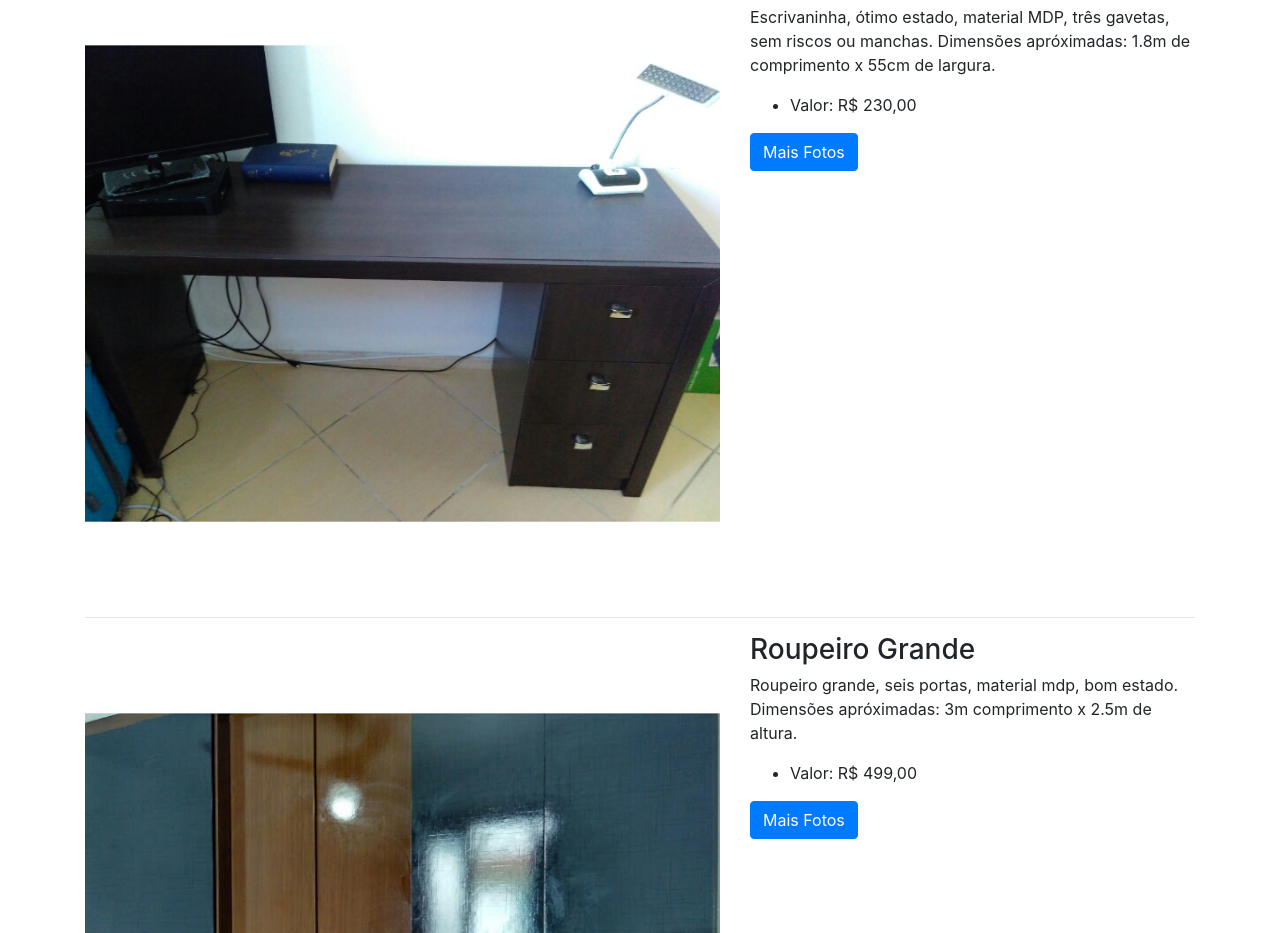
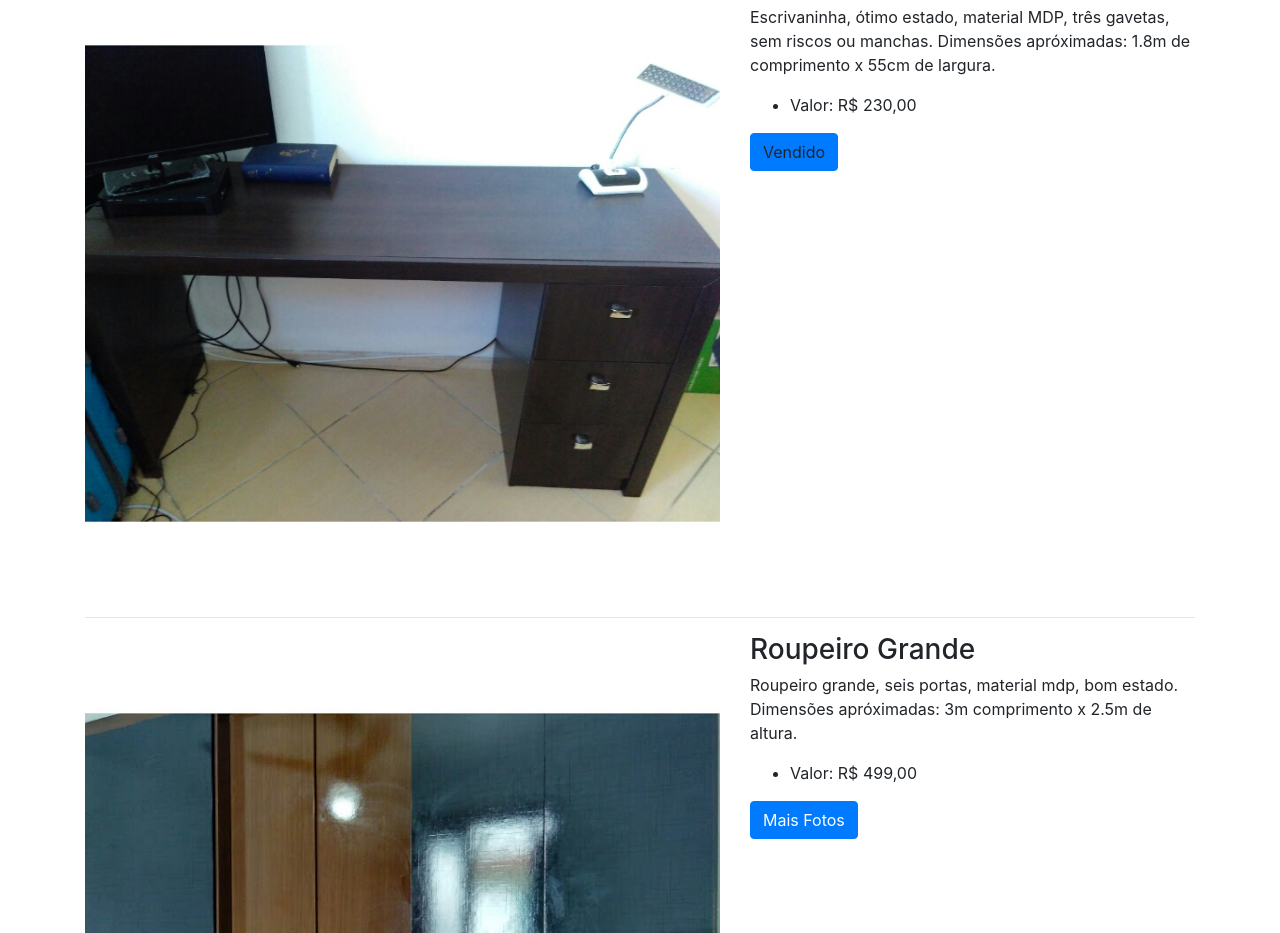
Before and after one commit to luucasAlbuq/adeuspoa, a website: page index.html in a window 1280 px wide. Shown: the part 1682-2615 px from the top of the page. Drawn offline with Linux system fonts and the light colour scheme.

Commit message:
Escrivaninha vendida

```diff
--- a/index.html
+++ b/index.html
@@ -121,7 +121,7 @@
               <ul>
                 <li>Valor: R$ 230,00</li>
               </ul>
-              <a class="btn btn-primary" href="http://bit.ly/2wfZx2h" target="_blank">Mais Fotos</a>
+              <a class="btn btn-primary">Vendido</a>
             </div>
           </div>
           <!-- /.row -->
```
